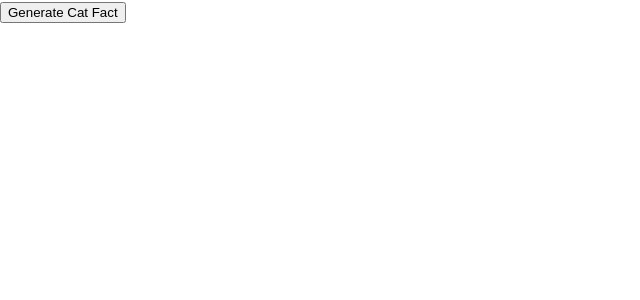
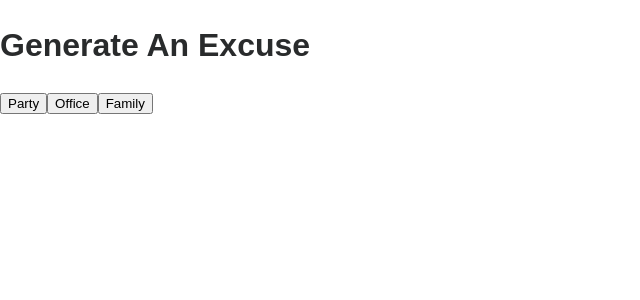
Before and after one commit to Vineela-V/react-stuff, a React (Create React App) app in the folder my-app/: page / in a window 1280 px wide. Shown: the top 300 px of the page, without its empty margins (0-640 px from the left). Built offline with nearby package versions, Linux system fonts and the light colour scheme; no server answers.

Commit message:
commit 2.1

```diff
--- a/my-app/src/App.js
+++ b/my-app/src/App.js
@@ -2,21 +2,22 @@
 import Axios from "axios";
 import { useEffect, useState } from "react";
 
-const App = () => {
-  const [catfact, setCatFact] = useState("");
-
-  const fetchCatFact = () => {
-    Axios.get("https://catfact.ninja/fact").then((res) => {
-      setCatFact(res.data.fact);
-    });
+function App() {
+  const[generatedExcuse, setGeneratedExcuse] = useState("");
+  const fetchExcuse = (excuse) => {
+    Axios.get('https://excuser-three.vercel.app/v1/excuse/family/').then((res) => {
+      setGeneratedExcuse(res.data[0].excuse);
+    }
+  );
   };
-  useEffect(() => {
-    fetchCatFact();
-  }, []);
   return (
     <div className="App">
-      <button onClick={fetchCatFact}> Generate Cat Fact </button>
-      <p>{ catfact }</p>
+      <h1> Generate An Excuse </h1>
+      <button onClick={() => fetchExcuse("party")}>Party</button>
+      <button onClick={() => fetchExcuse("office")}>Office</button>
+      <button onClick={() => fetchExcuse("family")}>Family</button>
+
+      <p> {generatedExcuse} </p>
     </div>
   );
 }
```
